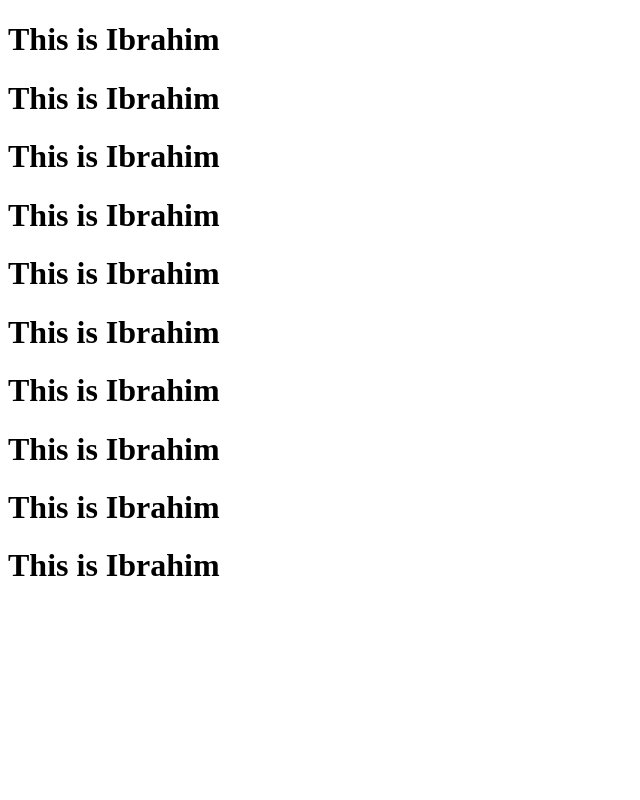
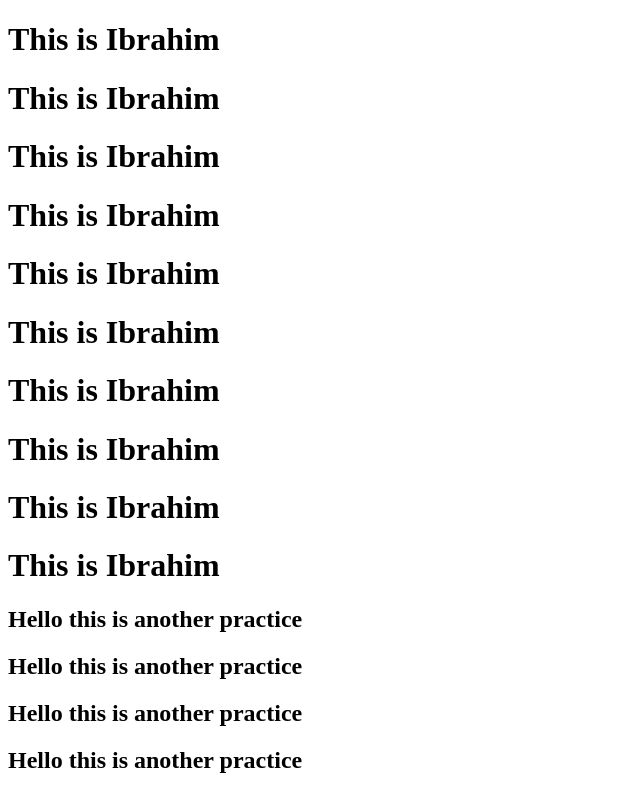
Before and after one commit to Ibrahim-Sikder/practice, a plain HTML site: page index.html in a window 1280 px wide. Shown: the whole page, without its empty margins (0-640 px from the left). Drawn offline with Linux system fonts and the light colour scheme.

Commit message:
added somehitng

```diff
--- a/index.html
+++ b/index.html
@@ -17,5 +17,9 @@
     <h1> This is Ibrahim </h1>
     <h1> This is Ibrahim </h1>
     <h1> This is Ibrahim </h1>
+    <h2>Hello this is another practice </h2>
+    <h2>Hello this is another practice </h2>
+    <h2>Hello this is another practice </h2>
+    <h2>Hello this is another practice </h2>
 </body>
 </html>
```
